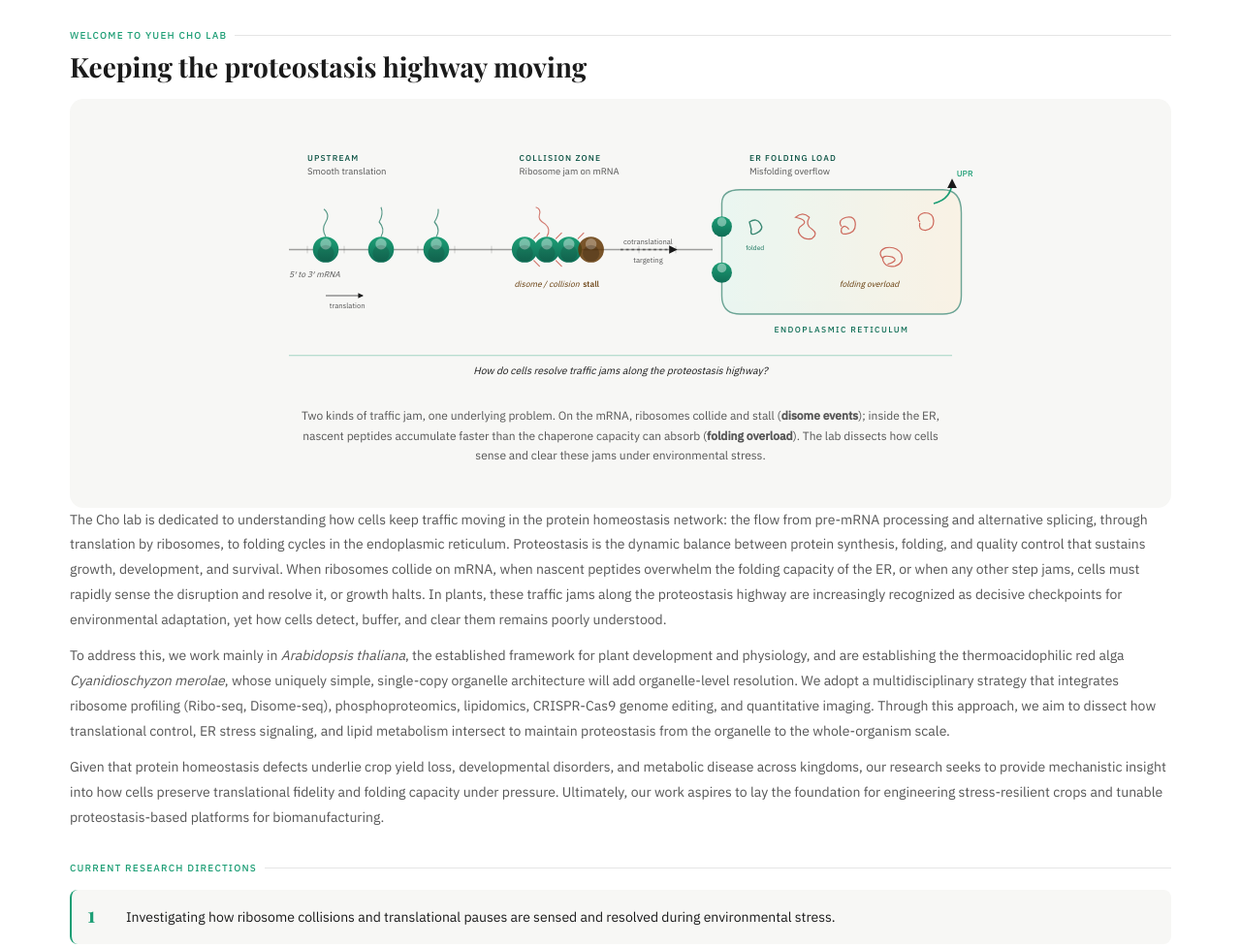
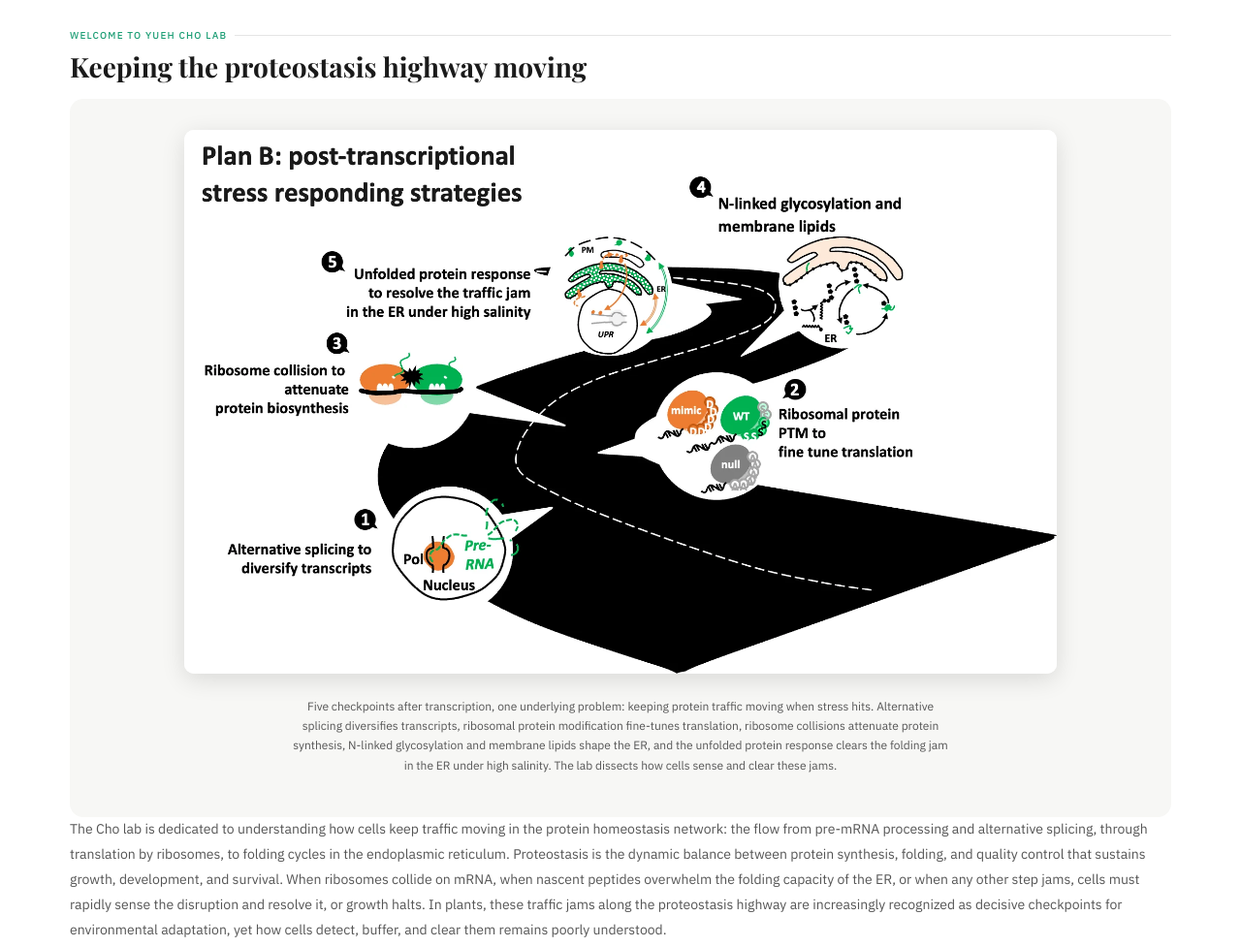
Before and after one commit to yuehryancho/lab, a plain HTML site: page index.html in a window 1280 px wide. Shown: the part 960-1937 px from the top of the page at 97% size. Drawn offline with nearby package versions, Linux system fonts and the light colour scheme; a web font is replaced by a local one.

Commit message:
Show the Plan B figure under Welcome and restore the citation figure
The Plan B road figure fits the Welcome section better than Research
foundations: the section already describes the proteostasis highway
from splicing through translation to ER folding, and the figure draws
that road with five checkpoints that cover all three research
directions. It replaces the older two-jam diagram there, with a new
caption in English and Chinese, and its hotspots lead to the matching
research themes (splicing to Project 1).

Research foundations, which lists the doctoral and postdoctoral
papers, gets back the original summary figure with its paper
citations and round hotspots to Projects 1 to 3, at its original
600 px width, so the page does not show the same figure twice.

Co-Authored-By: Claude Opus 5.5 <noreply@anthropic.com>
Claude-Session: https://claude.ai/code/session_01TpwXJzNacVUoHZmVEmmtbJ

```diff
--- a/index.html
+++ b/index.html
@@ -192,6 +192,8 @@ p{font-size:14px;color:var(--mu);line-height:1.85;margin-bottom:.7rem}
 .proj-list{display:flex;flex-direction:column;gap:16px;margin-top:1.2rem}
 .proj-summary{margin:1.5rem auto 1.8rem;text-align:center}
 .theme-block{scroll-margin-top:90px}
+.proj-summary-wrap.narrow{max-width:min(600px,100%)}
+.proj-summary-wrap.narrow .hotspot{border-radius:50%}
 .proj-summary-wrap{position:relative;display:inline-block;max-width:min(900px,100%);background:#fff;width:100%;line-height:0;border-radius:10px;overflow:hidden;box-shadow:0 6px 24px rgba(0,0,0,.12)}
 .proj-summary img{max-width:100%;height:auto;display:block;margin:0 auto}
 
@@ -435,89 +437,17 @@ footer::before{top:0}
   <h2 data-en="Keeping the proteostasis highway moving" data-zh="維持蛋白質恆定過程的流暢">Keeping the proteostasis highway moving</h2>
 
   <div style="background:var(--bg2);border-radius:14px;padding:2rem 1.5rem;margin-top:1rem;overflow:hidden">
-    <svg xmlns="http://www.w3.org/2000/svg" viewBox="0 0 800 280" role="img" aria-label="Diagram of the proteostasis highway: smooth translation upstream, a ribosome collision and stall (disome) on the mRNA, and folding overload in the endoplasmic reticulum triggering the unfolded protein response." style="width:100%;height:auto;display:block;max-width:760px;margin:0 auto" font-family="'IBM Plex Sans', system-ui, sans-serif">
-      <defs>
-        <linearGradient id="ribGrad" x1="0" y1="0" x2="0" y2="1">
-          <stop offset="0" stop-color="#1D9E75"/>
-          <stop offset="1" stop-color="#0F6E56"/>
-        </linearGradient>
-        <linearGradient id="erGrad" x1="0" y1="0" x2="1" y2="0">
-          <stop offset="0" stop-color="#E1F5EE"/>
-          <stop offset="1" stop-color="#FAEEDA"/>
-        </linearGradient>
-        <marker id="arrow" viewBox="0 0 10 10" refX="8" refY="5" markerWidth="6" markerHeight="6" orient="auto">
-          <path d="M0,0 L10,5 L0,10 z" fill="#1a1a1a"/>
-        </marker>
-      </defs>
-      <g font-size="9" font-weight="500" fill="#085041" letter-spacing="1.2">
-        <text x="60" y="34">UPSTREAM</text>
-        <text x="290" y="34">COLLISION ZONE</text>
-        <text x="540" y="34">ER FOLDING LOAD</text>
-      </g>
-      <g font-size="10" fill="#555">
-        <text x="60" y="48">Smooth translation</text>
-        <text x="290" y="48">Ribosome jam on mRNA</text>
-        <text x="540" y="48">Misfolding overflow</text>
-      </g>
-      <line x1="40" y1="130" x2="500" y2="130" stroke="#1a1a1a" stroke-width="1.5" opacity=".4"/>
-      <g stroke="#1a1a1a" stroke-width=".8" opacity=".25">
-        <line x1="60" y1="126" x2="60" y2="134"/><line x1="100" y1="126" x2="100" y2="134"/><line x1="140" y1="126" x2="140" y2="134"/><line x1="180" y1="126" x2="180" y2="134"/><line x1="220" y1="126" x2="220" y2="134"/><line x1="260" y1="126" x2="260" y2="134"/><line x1="300" y1="126" x2="300" y2="134"/><line x1="340" y1="126" x2="340" y2="134"/><line x1="380" y1="126" x2="380" y2="134"/><line x1="420" y1="126" x2="420" y2="134"/><line x1="460" y1="126" x2="460" y2="134"/>
-      </g>
-      <text x="40" y="160" font-size="9" fill="#555" font-style="italic">5′ to 3′ mRNA</text>
-      <g stroke="#555" stroke-width="1" fill="none">
-        <line x1="80" y1="180" x2="120" y2="180" marker-end="url(#arrow)"/>
-      </g>
-      <text x="84" y="194" font-size="8" fill="#555">translation</text>
-      <g><circle cx="80" cy="130" r="14" fill="url(#ribGrad)"/><circle cx="80" cy="124" r="6" fill="#fff" opacity=".4"/><circle cx="80" cy="134" r="9" fill="#1a1a1a" opacity=".15"/></g>
-      <g><circle cx="140" cy="130" r="14" fill="url(#ribGrad)"/><circle cx="140" cy="124" r="6" fill="#fff" opacity=".4"/><circle cx="140" cy="134" r="9" fill="#1a1a1a" opacity=".15"/></g>
-      <g><circle cx="200" cy="130" r="14" fill="url(#ribGrad)"/><circle cx="200" cy="124" r="6" fill="#fff" opacity=".4"/><circle cx="200" cy="134" r="9" fill="#1a1a1a" opacity=".15"/></g>
-      <g stroke="#0F6E56" stroke-width="1.2" fill="none" opacity=".7">
-        <path d="M80,116 Q75,108 80,100 Q85,92 78,86"/>
-        <path d="M140,116 Q145,108 138,100 Q143,92 140,84"/>
-        <path d="M200,116 Q205,108 198,100 Q203,92 202,86"/>
-      </g>
-      <g><circle cx="296" cy="130" r="14" fill="url(#ribGrad)"/><circle cx="296" cy="124" r="6" fill="#fff" opacity=".4"/><circle cx="296" cy="134" r="9" fill="#1a1a1a" opacity=".15"/></g>
-      <g><circle cx="320" cy="130" r="14" fill="url(#ribGrad)"/><circle cx="320" cy="124" r="6" fill="#fff" opacity=".4"/><circle cx="320" cy="134" r="9" fill="#1a1a1a" opacity=".15"/></g>
-      <g><circle cx="344" cy="130" r="14" fill="url(#ribGrad)"/><circle cx="344" cy="124" r="6" fill="#fff" opacity=".4"/><circle cx="344" cy="134" r="9" fill="#1a1a1a" opacity=".15"/></g>
-      <g><circle cx="368" cy="130" r="14" fill="#633806" opacity=".85"/><circle cx="368" cy="124" r="6" fill="#fff" opacity=".3"/><circle cx="368" cy="134" r="9" fill="#000" opacity=".2"/></g>
-      <g stroke="#C13D2F" stroke-width="1.2" stroke-linecap="round" opacity=".7">
-        <line x1="306" y1="118" x2="312" y2="112"/><line x1="330" y1="118" x2="336" y2="112"/><line x1="354" y1="118" x2="360" y2="112"/><line x1="306" y1="142" x2="312" y2="148"/><line x1="330" y1="142" x2="336" y2="148"/>
-      </g>
-      <text x="368" y="170" font-size="9" fill="#633806" text-anchor="middle" font-weight="500">stall</text>
-      <text x="320" y="170" font-size="9" fill="#633806" text-anchor="middle" font-style="italic">disome / collision</text>
-      <g stroke="#C13D2F" stroke-width="1.2" fill="none" opacity=".65">
-        <path d="M320,116 Q325,108 318,102 Q310,98 312,92 Q314,86 308,84"/>
-      </g>
-      <g>
-        <path d="M400,130 Q430,130 460,130" stroke="#555" stroke-width="1.5" fill="none" stroke-dasharray="3,3" marker-end="url(#arrow)"/>
-        <text x="430" y="124" font-size="8" fill="#555" text-anchor="middle">cotranslational</text>
-        <text x="430" y="144" font-size="8" fill="#555" text-anchor="middle">targeting</text>
-      </g>
-      <path d="M 510 80 Q 510 65, 530 65 L 750 65 Q 770 65, 770 90 L 770 180 Q 770 200, 750 200 L 530 200 Q 510 200, 510 180 Z" fill="url(#erGrad)" stroke="#0F6E56" stroke-width="1.5" opacity=".6"/>
-      <g><circle cx="510" cy="105" r="11" fill="url(#ribGrad)"/><circle cx="510" cy="100" r="5" fill="#fff" opacity=".4"/></g>
-      <g><circle cx="510" cy="155" r="11" fill="url(#ribGrad)"/><circle cx="510" cy="150" r="5" fill="#fff" opacity=".4"/></g>
-      <text x="640" y="220" font-size="9" fill="#0F6E56" text-anchor="middle" font-weight="500" letter-spacing="1.5">ENDOPLASMIC RETICULUM</text>
-      <g stroke="#0F6E56" stroke-width="1.5" fill="none">
-        <path d="M540,100 Q548,95 552,102 Q556,108 548,112 Q540,116 542,108 Z" opacity=".8"/>
-      </g>
-      <text x="546" y="130" font-size="7" fill="#0F6E56" text-anchor="middle">folded</text>
-      <g stroke="#C13D2F" stroke-width="1.3" fill="none" opacity=".75">
-        <path d="M590,95 Q598,88 605,95 Q600,103 608,108 Q615,113 608,118 Q600,120 595,114 Q590,108 598,103 Q604,98 590,95 Z"/>
-        <path d="M640,105 Q635,98 645,95 Q655,93 655,103 Q655,112 645,113 Q638,114 640,107 Q644,102 648,108"/>
-        <path d="M685,140 Q678,132 688,128 Q700,126 705,135 Q708,145 698,148 Q688,150 685,142 Q683,135 695,138 Q703,142 690,146"/>
-        <path d="M725,100 Q720,93 730,90 Q740,90 740,99 Q740,108 731,109 Q723,109 725,101"/>
-      </g>
-      <text x="670" y="170" font-size="9" fill="#633806" text-anchor="middle" font-style="italic">folding overload</text>
-      <g>
-        <path d="M740,80 Q760,75 760,55" stroke="#1D9E75" stroke-width="1.8" fill="none" marker-end="url(#arrow)"/>
-        <text x="765" y="50" font-size="9" fill="#1D9E75" font-weight="500">UPR</text>
-      </g>
-      <g>
-        <line x1="40" y1="245" x2="760" y2="245" stroke="#1D9E75" stroke-width="1" opacity=".4"/>
-        <text x="400" y="265" font-size="11" fill="#1a1a1a" text-anchor="middle" font-style="italic" data-en="How do cells resolve traffic jams along the proteostasis highway?" data-zh="細胞如何疏通蛋白質合成與折疊的塞車?">How do cells resolve traffic jams along the proteostasis highway?</text>
-      </g>
-    </svg>
-    <p style="font-size:12px;color:#555;text-align:center;margin-top:1.2rem;line-height:1.7;max-width:680px;margin-left:auto;margin-right:auto" data-en-html="Two kinds of traffic jam, one underlying problem. On the mRNA, ribosomes collide and stall (&lt;b&gt;disome events&lt;/b&gt;); inside the ER, nascent peptides accumulate faster than the chaperone capacity can absorb (&lt;b&gt;folding overload&lt;/b&gt;). The lab dissects how cells sense and clear these jams under environmental stress." data-zh-html="兩種塞車情境，在同一條路徑上。在 mRNA 上，核糖體碰撞並停滯（&lt;b&gt;disome 事件&lt;/b&gt;）；在內質網中，新生胜肽累積的速度超過分子伴護蛋白能處理的容量（&lt;b&gt;折疊負荷失控&lt;/b&gt;）。本實驗室解析細胞如何在環境逆境下感知並疏通這些塞車。">Two kinds of traffic jam, one underlying problem. On the mRNA, ribosomes collide and stall (<b>disome events</b>); inside the ER, nascent peptides accumulate faster than the chaperone capacity can absorb (<b>folding overload</b>). The lab dissects how cells sense and clear these jams under environmental stress.</p>
+    <figure class="proj-summary" style="margin:0 auto">
+      <div class="proj-summary-wrap">
+        <img src="img/research-planb.webp" alt="Plan B: post-transcriptional stress responding strategies, drawn as a road. Alternative splicing diversifies transcripts; ribosomal protein modification fine-tunes translation; ribosome collisions attenuate protein synthesis; the unfolded protein response resolves the traffic jam in the ER under high salinity; and an ER bubble shows N-linked glycosylation and membrane lipids." loading="lazy">
+        <a class="hotspot" href="#project-1" aria-label="Alternative splicing, see Project 1" data-label="Alternative splicing → Project 1" style="left:4.6%;top:69.5%;width:33.6%;height:16.9%"></a>
+        <a class="hotspot" href="#theme-1" aria-label="Ribosomal protein PTM, see Theme 1" data-label="Ribosomal protein PTM → Theme 1" style="left:51.3%;top:45.2%;width:32.5%;height:22.9%"></a>
+        <a class="hotspot" href="#theme-1" aria-label="Ribosome collision, see Theme 1" data-label="Ribosome collision → Theme 1" style="left:2.0%;top:37.5%;width:30.5%;height:16.0%"></a>
+        <a class="hotspot" href="#theme-2" aria-label="UPR under salinity, see Theme 2" data-label="UPR under salinity → Theme 2" style="left:15.7%;top:21.9%;width:39.9%;height:15.1%"></a>
+        <a class="hotspot" href="#theme-3" aria-label="Glycosylation and lipids, see Theme 3" data-label="Glycosylation and lipids → Theme 3" style="left:57.6%;top:8.7%;width:25.1%;height:31.5%"></a>
+      </div>
+    </figure>
+    <p style="font-size:12px;color:#555;text-align:center;margin-top:1.2rem;line-height:1.7;max-width:680px;margin-left:auto;margin-right:auto" data-en="Five checkpoints after transcription, one underlying problem: keeping protein traffic moving when stress hits. Alternative splicing diversifies transcripts, ribosomal protein modification fine-tunes translation, ribosome collisions attenuate protein synthesis, N-linked glycosylation and membrane lipids shape the ER, and the unfolded protein response clears the folding jam in the ER under high salinity. The lab dissects how cells sense and clear these jams." data-zh="轉錄之後的五個關卡，同一個核心問題：逆境來時，如何讓蛋白質的交通持續流動。選擇性剪接讓轉錄本多樣化，核糖體蛋白的修飾微調轉譯，核糖體碰撞減緩蛋白質合成，N-糖基化與膜脂質塑造內質網，未摺疊蛋白反應則在高鹽下疏通內質網的摺疊壅塞。實驗室探討細胞如何偵測並排除這些壅塞。">Five checkpoints after transcription, one underlying problem: keeping protein traffic moving when stress hits. Alternative splicing diversifies transcripts, ribosomal protein modification fine-tunes translation, ribosome collisions attenuate protein synthesis, N-linked glycosylation and membrane lipids shape the ER, and the unfolded protein response clears the folding jam in the ER under high salinity. The lab dissects how cells sense and clear these jams.</p>
   </div>
 
   <p data-en-html="The Cho lab is dedicated to understanding how cells keep traffic moving in the protein homeostasis network: the flow from pre-mRNA processing and alternative splicing, through translation by ribosomes, to folding cycles in the endoplasmic reticulum. Proteostasis is the dynamic balance between protein synthesis, folding, and quality control that sustains growth, development, and survival. When ribosomes collide on mRNA, when nascent peptides overwhelm the folding capacity of the ER, or when any other step jams, cells must rapidly sense the disruption and resolve it, or growth halts. In plants, these traffic jams along the proteostasis highway are increasingly recognized as decisive checkpoints for environmental adaptation, yet how cells detect, buffer, and clear them remains poorly understood."
@@ -889,13 +819,13 @@ footer::before{top:0}
     <div class="sl" data-en="Research foundations: doctoral and postdoctoral work (2014–2026)" data-zh="研究基礎：博士與博士後時期（2014–2026）">Research foundations: doctoral and postdoctoral work (2014–2026)</div>
     <p style="font-size:13px" data-en="Papers from Ryan's doctoral and postdoctoral work at the Institute of Plant and Microbial Biology, Academia Sinica, grouped by the three lines the NTU lab builds on. The two single-author papers (2024, 2025) grew out of a question Ryan set during his PhD and has pursued on his own since." data-zh="Ryan 於中央研究院植物暨微生物學研究所博士與博士後期間的論文，依臺大實驗室延續的三條研究主線分組。其中兩篇單一作者論文（2024、2025），是 Ryan 博士階段起自行設定、持續推進的題目。">Papers from Ryan's doctoral and postdoctoral work at the Institute of Plant and Microbial Biology, Academia Sinica, grouped by the three lines the NTU lab builds on. The two single-author papers (2024, 2025) grew out of a question Ryan set during his PhD and has pursued on his own since.</p>
     <figure class="proj-summary">
-      <div class="proj-summary-wrap">
-        <img src="img/research-planb.webp" alt="Plan B: post-transcriptional stress responding strategies, drawn as a road. Alternative splicing diversifies transcripts; ribosomal protein modification fine-tunes translation; ribosome collisions attenuate protein synthesis; the unfolded protein response resolves the traffic jam in the ER under high salinity; and an ER bubble shows N-linked glycosylation and membrane lipids." loading="lazy" id="summary-img">
-        <a class="hotspot" href="#project-1" aria-label="Alternative splicing, see Project 1" data-label="Alternative splicing → Project 1" style="left:4.6%;top:69.5%;width:33.6%;height:16.9%"></a>
-        <a class="hotspot" href="#project-1" aria-label="Ribosomal protein PTM, see Project 1" data-label="Ribosomal protein PTM → Project 1" style="left:51.3%;top:45.2%;width:32.5%;height:22.9%"></a>
-        <a class="hotspot" href="#theme-1" aria-label="Ribosome collision, see Theme 1" data-label="Ribosome collision → Theme 1" style="left:2.0%;top:37.5%;width:30.5%;height:16.0%"></a>
-        <a class="hotspot" href="#theme-2" aria-label="UPR under salinity, see Theme 2" data-label="UPR under salinity → Theme 2" style="left:15.7%;top:21.9%;width:39.9%;height:15.1%"></a>
-        <a class="hotspot" href="#theme-3" aria-label="Glycosylation and lipids, see Theme 3" data-label="Glycosylation and lipids → Theme 3" style="left:57.6%;top:8.7%;width:25.1%;height:31.5%"></a>
+      <div class="proj-summary-wrap narrow">
+        <img src="img/research-summary.webp" alt="Research summary model: protein folding (P1), N-linked glycosylation (P3), translation control (P1), alternative splicing (P1), and lipid regulation (P2) connected through the central dogma" loading="lazy" id="summary-img">
+        <a class="hotspot" href="#project-1" aria-label="Protein folding, see Project 1" data-label="Protein folding → Project 1" style="left:22%;top:2%;width:30%;height:28%"></a>
+        <a class="hotspot" href="#project-2" aria-label="Lipids, see Project 2" data-label="Lipids → Project 2" style="left:5%;top:13%;width:14%;height:13%"></a>
+        <a class="hotspot" href="#project-3" aria-label="N-linked glycosylation, see Project 3" data-label="N-linked glycosylation → Project 3" style="left:60%;top:12%;width:35%;height:32%"></a>
+        <a class="hotspot" href="#project-1" aria-label="Translation control, see Project 1" data-label="Translation control → Project 1" style="left:0%;top:50%;width:32%;height:30%"></a>
+        <a class="hotspot" href="#project-1" aria-label="Alternative splicing, see Project 1" data-label="Alternative splicing → Project 1" style="left:65%;top:62%;width:32%;height:32%"></a>
       </div>
     </figure>
     <div class="proj-list">
```
Also changed, not shown: img/research-summary.webp (added).
